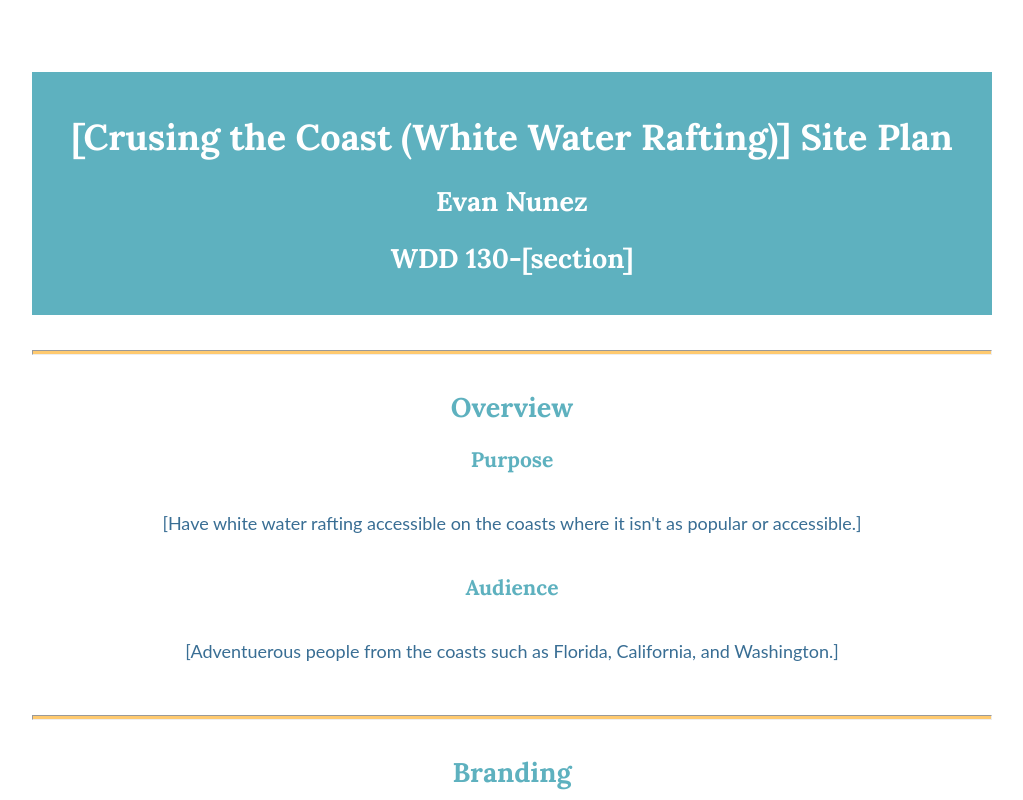
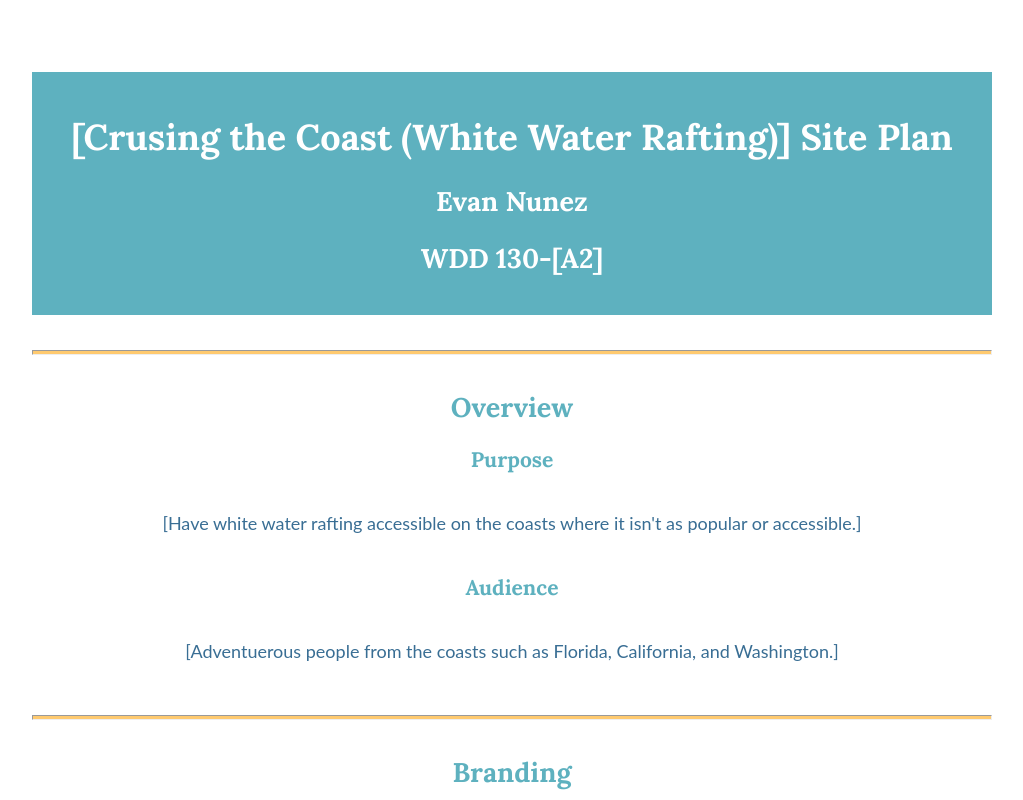
Before and after one commit to EvanNunez-hue/Web-Fundamentals, a plain HTML site: page wwr/site-plan-rafting.html in a window 1280 px wide. Shown: the top 800 px of the page, without its empty margins (128-1151 px from the left). Drawn offline with Linux system fonts and the light colour scheme.

Commit message:
Changed program

```diff
--- a/wwr/site-plan-rafting.html
+++ b/wwr/site-plan-rafting.html
@@ -11,7 +11,7 @@
   <header>
     <h1>[Crusing the Coast (White Water Rafting)] Site Plan</h1>
     <h2>Evan Nunez</h2>
-    <h2>WDD 130-[section]</h2>
+    <h2>WDD 130-[A2]</h2>
     <!-- In the header above, add the name of your site, your name and class number. For example if you are in section 3 you would put WDD 130-03 -->
   </header>
   <main>
```
